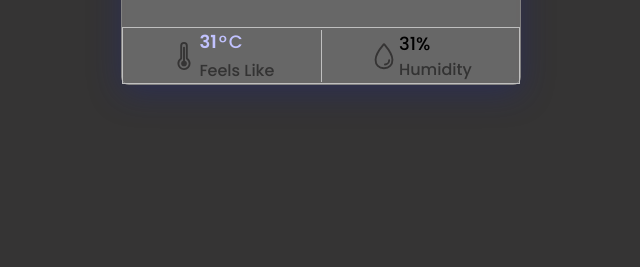
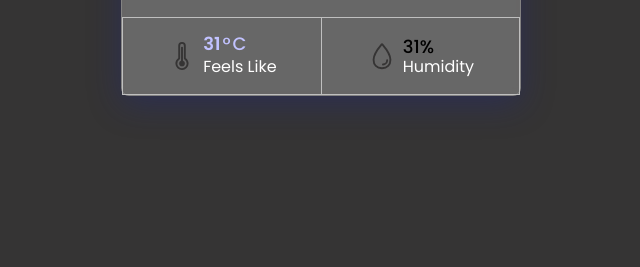
Before and after one commit to abdellatif-laghjaj/weather-web-app, a plain HTML site: page index.html in a window 1280 px wide. Shown: the part 533-800 px from the top of the page, without its empty margins (319-959 px from the left). Drawn offline with nearby package versions, Linux system fonts and the light colour scheme.

Commit message:
update css

```diff
--- a/css/style.css
+++ b/css/style.css
@@ -10,7 +10,7 @@
 :root {
   --primary-color: #353434;
   --secondary-color: #c1c2ff;
-  --text-color: #333;
+  --text-color: #fff;
   --main-padding: 1.5rem;
   --border-radius: 0.5rem;
   --light-grey: #bfbfbf;
@@ -194,11 +194,13 @@ body {
   align-items: center;
   justify-content: center;
   width: 100%;
+  padding: 15px 0;
 }
 
 .column ion-icon{
   font-size: 30px;
   color: var(--primary-color);
+  margin-right: 6px;
 }
 
 .column.humidity{
@@ -208,6 +210,7 @@ body {
 .details .temp, .humidity span{
   font-size: 18px;
   font-weight: 500;
+  margin-top: -3px;
 }
 
 .details .temp .deg{
@@ -218,8 +221,7 @@ body {
 
 .details p{
   font-size: 16px;
-  font-weight: 500;
   color: var(--text-color);
-  margin: 0;
+  margin-top: -6px;
   padding: 0;
 }
```
